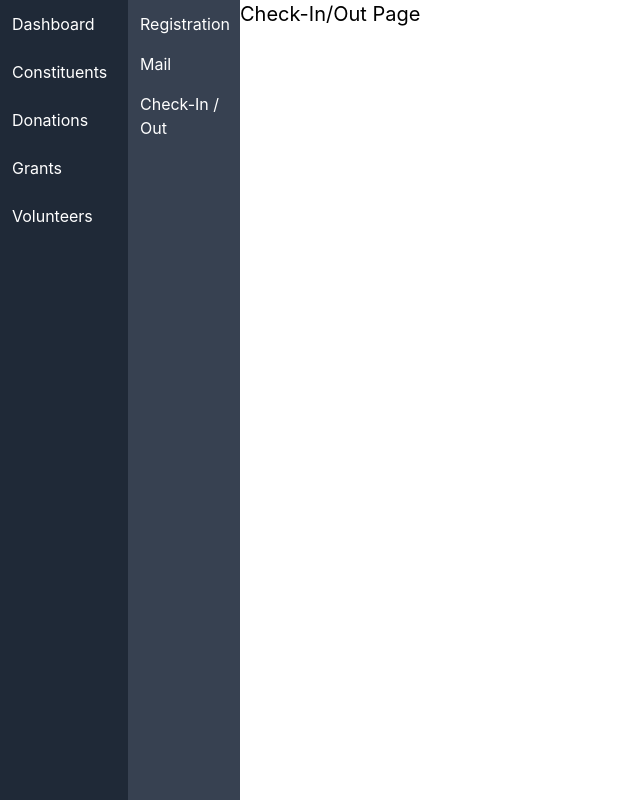
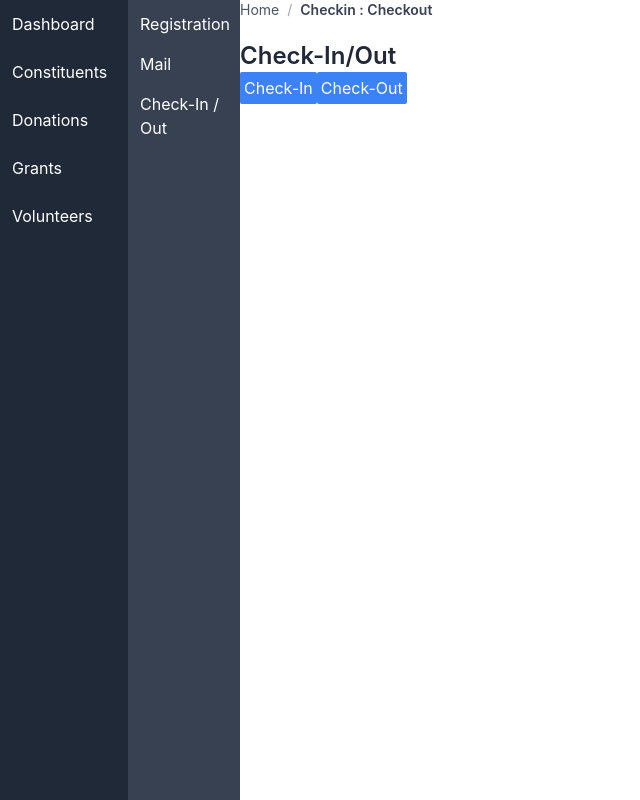
Before and after one commit to UTDallasEPICS/Kids-U-Donor-Volunteer-Database, a Next.js app: page /Volunteers/Checkinout in a window 1280 px wide. Shown: the whole page, without its empty margins (0-640 px from the left). Built offline with nearby package versions, Linux system fonts and the light colour scheme.

Commit message:
foundation

```diff
--- a/app/Volunteers/Checkinout/page.tsx
+++ b/app/Volunteers/Checkinout/page.tsx
@@ -1,7 +1,27 @@
+
+
+const Breadcrumb = () => (
+    <div className="mb-5 text-sm text-gray-600 flex items-center space-x-2">
+      <span className="hover:text-blue-500 cursor-pointer transition-colors duration-200">
+        Home
+      </span>
+      <span className="text-gray-400">/</span>
+      <span className="font-semibold text-gray-700">Checkin : Checkout</span>
+    </div>
+  );
+
 export default function Checkinout() {
     return (
+
       <div>
-        <h1 className="text-xl">Check-In/Out Page</h1>
+        <Breadcrumb />
+        <h1 className="text-2xl font-semibold text-gray-800">Check-In/Out</h1>
+        <button className="bg-blue-500 text-white rounded-sm p-1">
+        Check-In
+      </button>
+      <button className="bg-blue-500 text-white rounded-sm p-1">
+        Check-Out
+      </button>
       </div>
     );
   }
```
